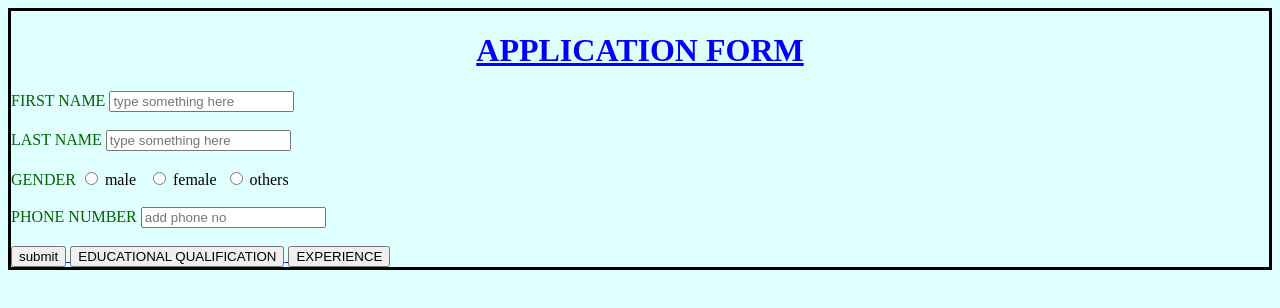
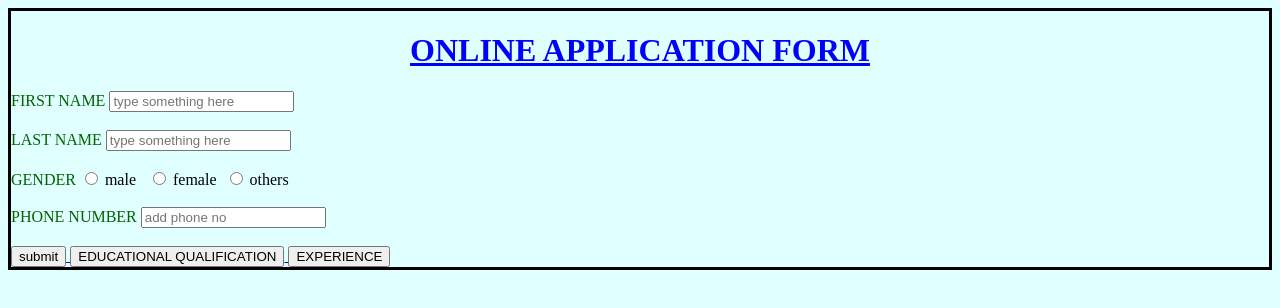
Before and after one commit to Mazeraid/htmlProjets, a plain HTML site: page index.html in a window 1280 px wide. Drawn offline with Linux system fonts and the light colour scheme.

Commit message:
Updated index.html file

```diff
--- a/index.html
+++ b/index.html
@@ -13,7 +13,7 @@
             </style>
 </head>
 <body>
-    <h1 style="color:blue"><b><u>APPLICATION FORM</u></b></h1>
+    <h1 style="color:blue"><b><u>ONLINE APPLICATION FORM</u></b></h1>
     <form >
     <label>
         FIRST NAME </label>
```
